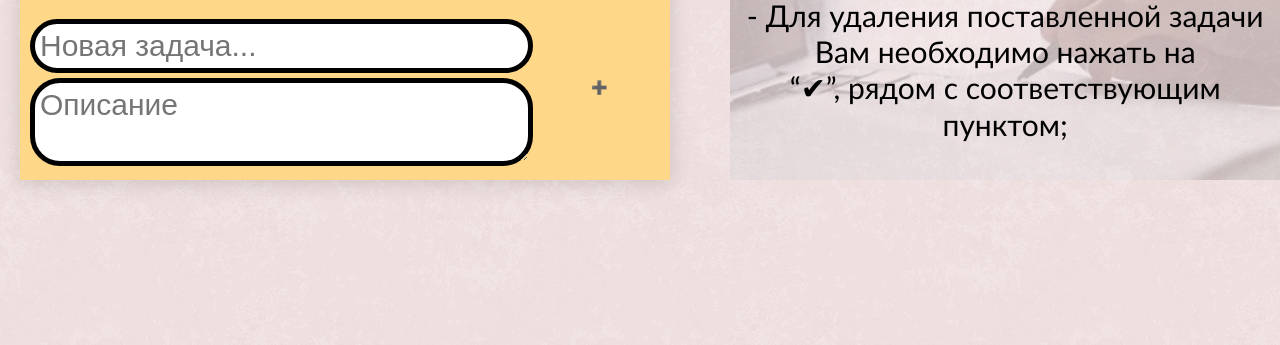
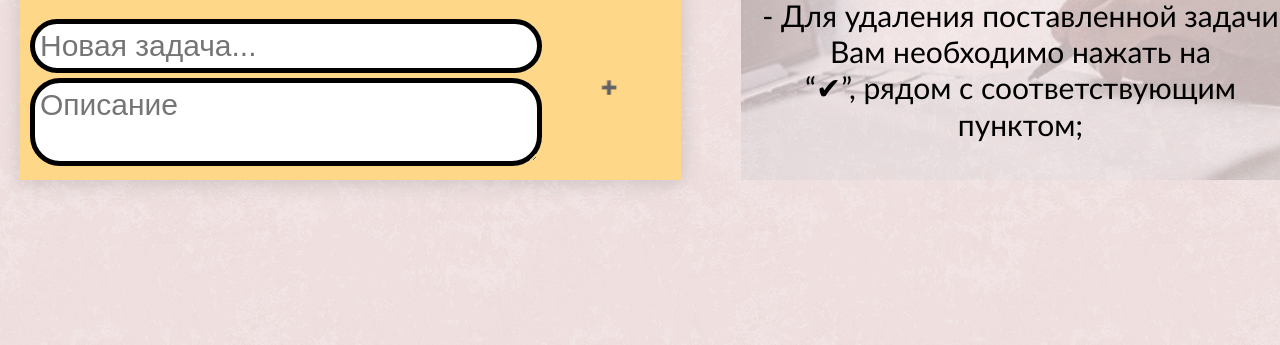
Before and after one commit to eteskin/ToDo, a plain HTML site: page main.html in a window 1280 px wide. Shown: the part 668-1013 px from the top of the page. Drawn offline with nearby package versions, Linux system fonts and the light colour scheme.

Commit message:
Add files via upload

```diff
--- a/main.html
+++ b/main.html
@@ -10,6 +10,7 @@
   <title>To-do app</title>
 </head>
 <body>
+  <div class="page">
     <div class="header">
       <div class="logo">
         <img src="images/logo.png" alt="лого">
@@ -65,6 +66,7 @@
         vk.com/kraskrit
       </div>
     </div>
+  </div>
 </body>
 <script src="script.js"></script>
 </html>
--- a/style.css
+++ b/style.css
@@ -5,6 +5,13 @@
 
 body{
   background: url(images/bg.png);
+}
+
+.page{
+  max-width: 1980px;
+  margin-left: auto;
+  margin-right: auto;
+  min-width: 1300px;
 }
 
 .header{
```
Also changed, not shown: aboutUs.html (+2 -0 lines). Lines whose indentation alone changed are shown as unchanged.
